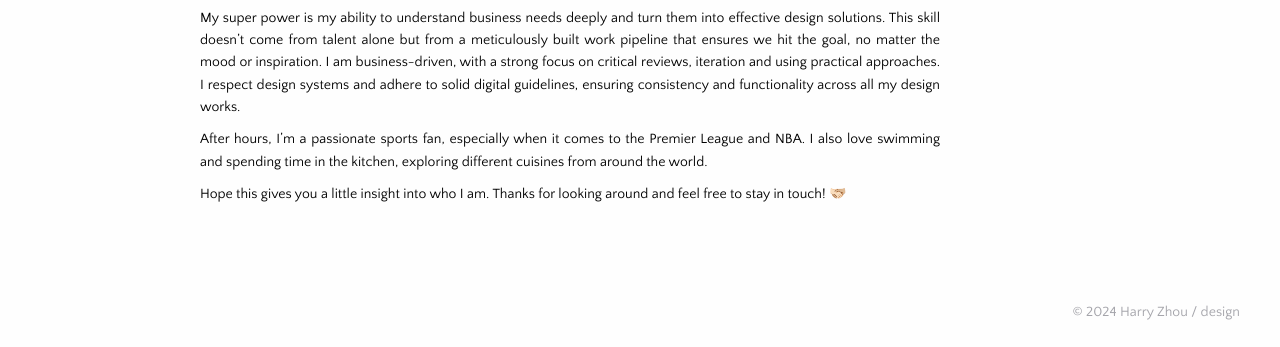
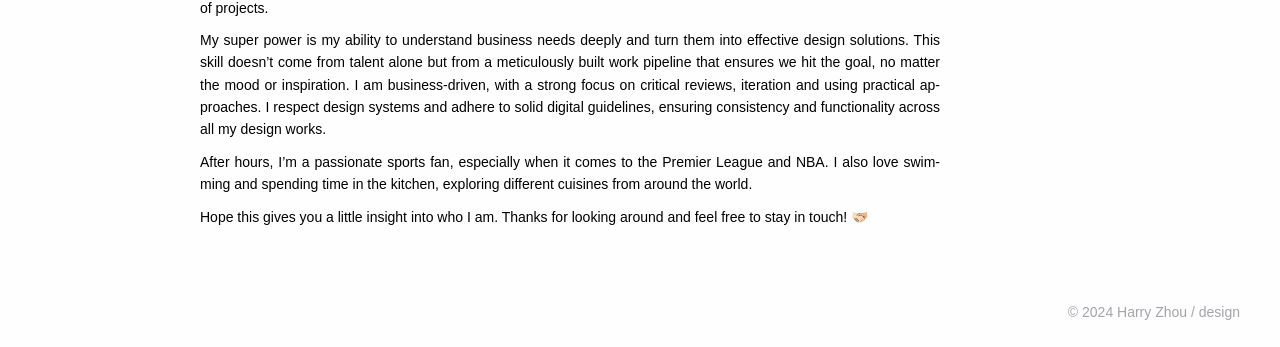
Before and after one commit to h4lfh4rri/webisite-portfolio, a plain HTML site: page about.html in a window 1280 px wide. Shown: the part 453-800 px from the top of the page. Drawn offline with nearby package versions, Linux system fonts and the light colour scheme.

Commit message:
Update about.html

```diff
--- a/about.html
+++ b/about.html
@@ -5,7 +5,7 @@
         <link rel="preconnect" href="https://fonts.googleapis.com">
         <link rel="preconnect" href="https://fonts.gstatic.com" crossorigin>
         <link href="https://fonts.googleapis.com/css2?family=Courier+Prime:ital,wght@0,400;0,700;1,400;1,700&family=Zilla+Slab:ital,wght@0,300;0,400;0,500;0,600;0,700;1,300;1,400;1,500;1,600;1,700&display=block" rel="stylesheet">
-        <link href="https://fonts.googleapis.com/css2?family=Quattrocento+Sans:ital,wght@0,400;0,700;1,400;1,700&display=block" rel="stylesheet">
+        <link href="https://fonts.googleapis.com/css2?family=Albert+Sans:ital,wght@0,100..900;1,100..900&display=swap" rel="stylesheet">
         <title>Harry Zhou</title>
         <link rel="icon" type="image/webp" size="32x32" href="images/favicon-light.webp">
         <link rel="icon" type="image/webp" size="32x32" href="images/favicon-dark.webp" media="(prefers-color-scheme: dark)">
```
